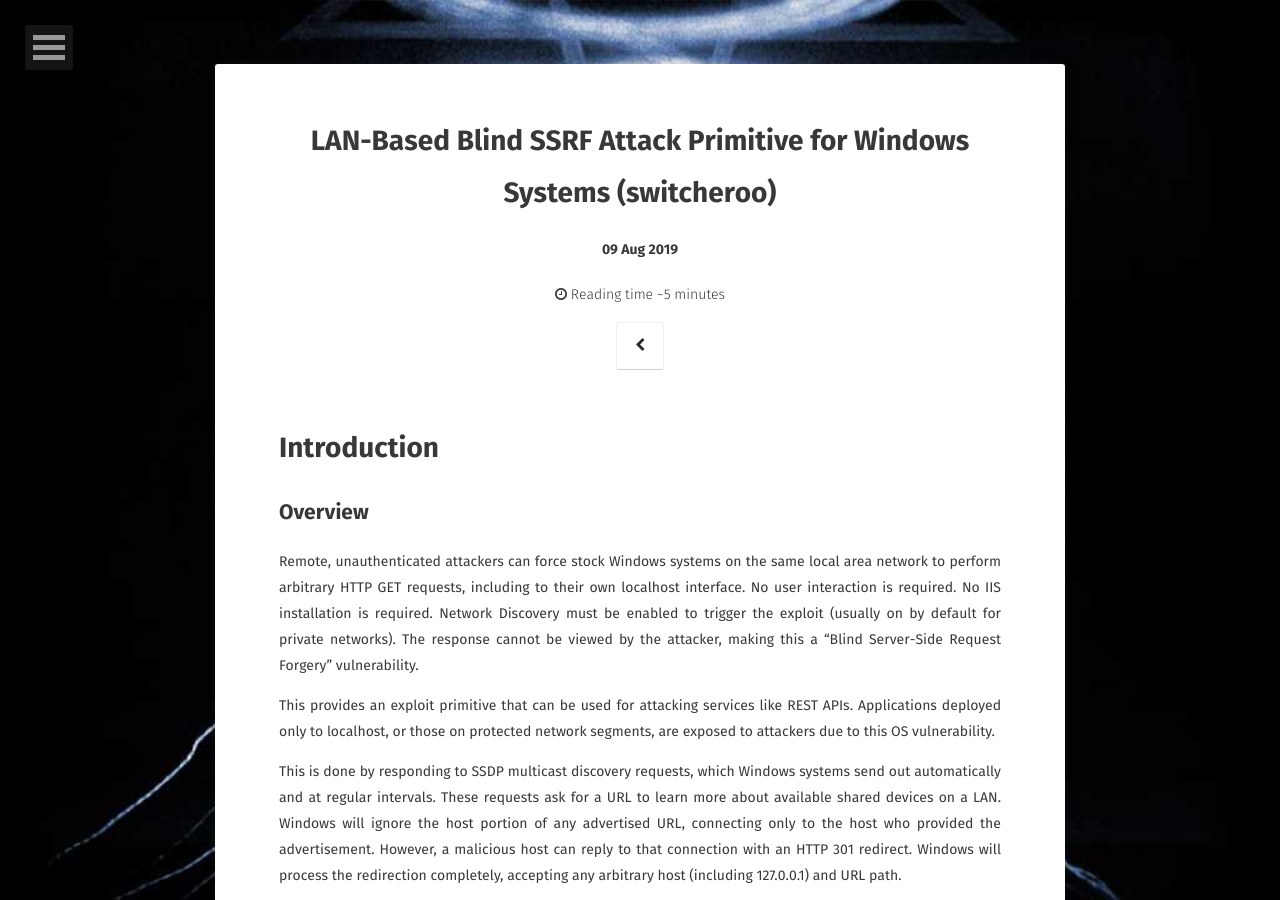
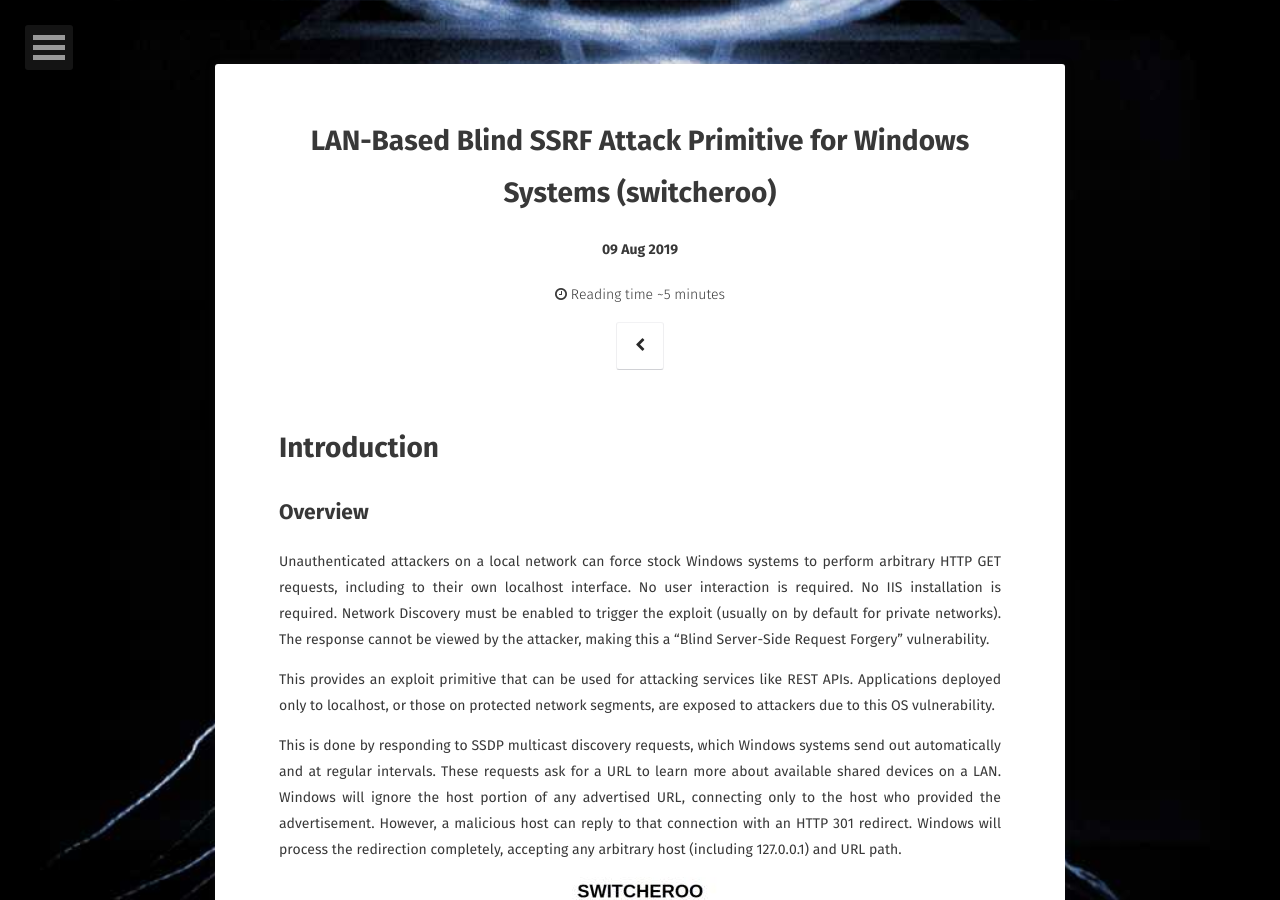
Before and after one commit to hackdou/initblog.com, a Jekyll site: the page built from _posts/2019-08-09-switcheroo.md, in a window 1280 px wide and 900 px high. Built offline with Jekyll 4.4.1, drawn with Linux system fonts in a browser that asks for light colours; some web fonts are replaced.

Commit message:
ssrf blog

```diff
--- a/_posts/2019-08-09-switcheroo.md
+++ b/_posts/2019-08-09-switcheroo.md
@@ -4,13 +4,13 @@ date: 2019-08-09
 published: true
 layout: post
 comments: false
-excerpt: "Remote, unauthenticated attackers can force stock Windows systems on the same local area network to perform arbitrary HTTP GET requests, including to their own localhost interface. No user interaction is required. No IIS installation is required."
+excerpt: "Unauthenticated attackers on a local network can force stock Windows systems to perform arbitrary HTTP GET requests, including to their own localhost interface. No user interaction is required. No IIS installation is required."
 ---
 
 # Introduction
 
 ## Overview
-Remote, unauthenticated attackers can force stock Windows systems on the same local area network to perform arbitrary HTTP GET requests, including to their own localhost interface. No user interaction is required. No IIS installation is required. Network Discovery must be enabled to trigger the exploit (usually on by default for private networks). The response cannot be viewed by the attacker, making this a "Blind Server-Side Request Forgery" vulnerability.
+Unauthenticated attackers on a local network can force stock Windows systems to perform arbitrary HTTP GET requests, including to their own localhost interface. No user interaction is required. No IIS installation is required. Network Discovery must be enabled to trigger the exploit (usually on by default for private networks). The response cannot be viewed by the attacker, making this a "Blind Server-Side Request Forgery" vulnerability.
 
 This provides an exploit primitive that can be used for attacking services like REST APIs. Applications deployed only to localhost, or those on protected network segments, are exposed to attackers due to this OS vulnerability.
 
```
